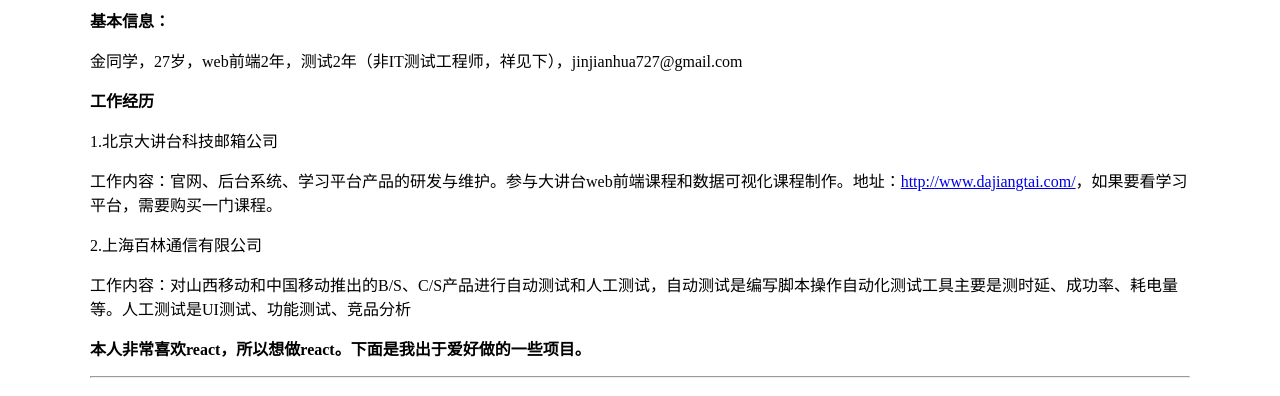
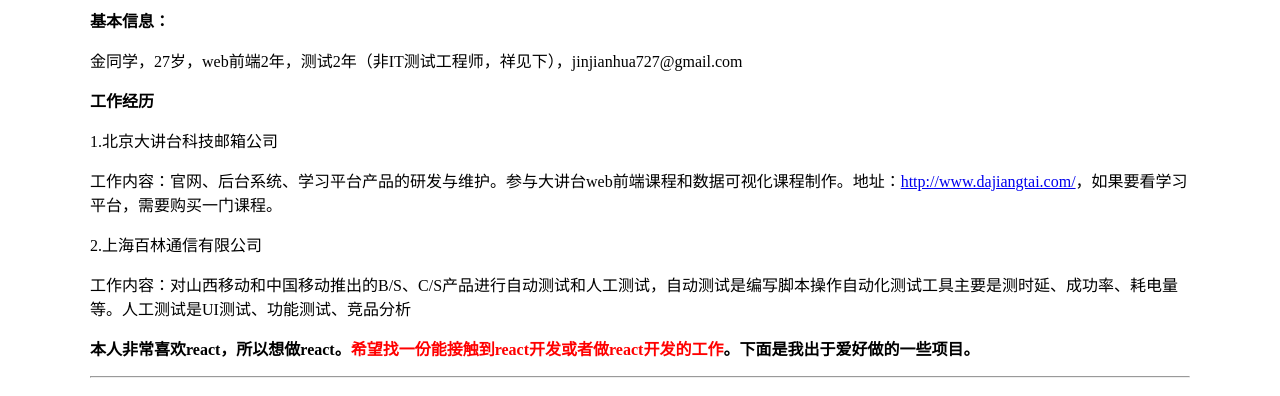
Before and after one commit to jinjianhua727/jinjianhua727.github.com, a plain HTML site: page index.html in a window 1280 px wide. Shown: the part 101-497 px from the top of the page. Drawn offline with Linux system fonts and the light colour scheme.

Commit message:
更新微简历

```diff
--- a/index.html
+++ b/index.html
@@ -2,7 +2,7 @@
 <html lang="en">
 <head>
 	<meta charset="UTF-8">
-	<title>金同学的主页</title>
+	<title>金同学的微简历</title>
 	<style>
 		/* reset --start */
 		html,body{
@@ -17,6 +17,9 @@
 			margin: 0 auto;
 			padding: 20px 0;
 		}
+		.important-text{
+			color: #f00;
+		}
 	</style>
 </head>
 <body>
@@ -29,7 +32,7 @@
 		<p>工作内容：官网、后台系统、学习平台产品的研发与维护。参与大讲台web前端课程和数据可视化课程制作。地址：<a href="http://www.dajiangtai.com/">http://www.dajiangtai.com/</a>，如果要看学习平台，需要购买一门课程。</p>
 		<p>2.上海百林通信有限公司</p>
 		<p>工作内容：对山西移动和中国移动推出的B/S、C/S产品进行自动测试和人工测试，自动测试是编写脚本操作自动化测试工具主要是测时延、成功率、耗电量等。人工测试是UI测试、功能测试、竞品分析</p>
-		<p><b>本人非常喜欢react，所以想做react。下面是我出于爱好做的一些项目。</b></p>
+		<p><b>本人非常喜欢react，所以想做react。<span class="important-text">希望找一份能接触到react开发或者做react开发的工作</span>。下面是我出于爱好做的一些项目。</b></p>
 		<hr>
 		<h1>项目一：我的个人博客</h1>
 		<p>项目简介：应用react + es6 + webpack + react-router，用来展示我的博客</p>
```
